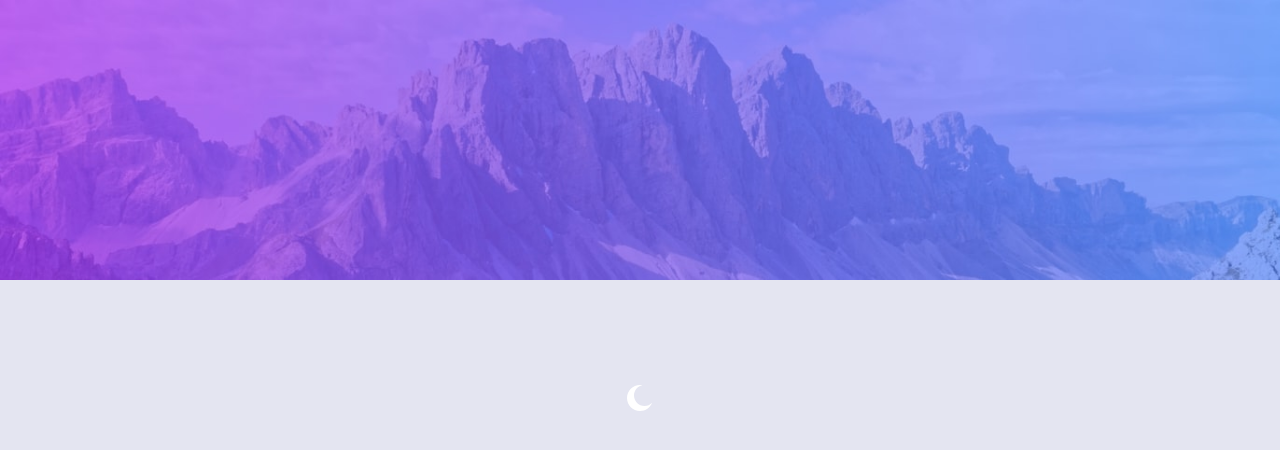
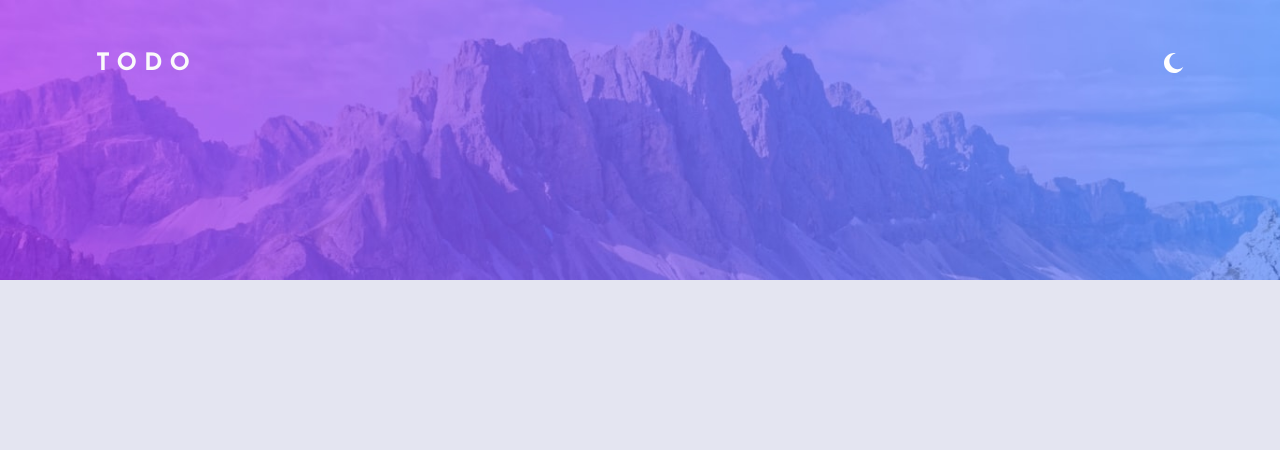
Before and after one commit to sun-empire-solutions/todo-app, a React app: page / in a window 1280 px wide. Shown: the top 450 px of the page. Built offline with nearby package versions, Linux system fonts and the light colour scheme.

Commit message:
Create Header component

```diff
--- a/src/App.tsx
+++ b/src/App.tsx
@@ -1,6 +1,7 @@
 import { useState } from "react";
 
 import { ThemeSwitcher } from "./components/ThemeSwitcher";
+import { TodosContainer } from "./containers/TodosContainer";
 import { ITheme, ThemeContext } from "./context/ThemeContext";
 import { TodoLayout } from "./layouts/TodoLayout";
 import "./styles/index.scss";
@@ -15,7 +16,7 @@ const App = () => {
   return (
     <ThemeContext.Provider value={{ theme, toggleTheme: handleThemeToggle }}>
       <TodoLayout theme={theme}>
-        <ThemeSwitcher />
+        <TodosContainer />
       </TodoLayout>
     </ThemeContext.Provider>
   );
--- /dev/null
+++ b/src/components/Header.tsx
@@ -0,0 +1,14 @@
+import { ThemeSwitcher } from "./ThemeSwitcher";
+
+const Header = ({ title }: IProps) => (
+  <div className="header">
+    <div className="title">{title}</div>
+    <ThemeSwitcher />
+  </div>
+);
+
+type IProps = {
+  title: string;
+};
+
+export { Header };
--- /dev/null
+++ b/src/containers/TodosContainer.tsx
@@ -0,0 +1,11 @@
+import { Header } from "../components/Header";
+
+const TodosContainer = () => {
+  return (
+    <div className="todos-container">
+      <Header title="Todo" />
+    </div>
+  );
+};
+
+export { TodosContainer };
--- a/src/styles/components/_all.scss
+++ b/src/styles/components/_all.scss
@@ -1 +1,2 @@
 @import "./theme-switcher";
+@import "./header";
--- /dev/null
+++ b/src/styles/components/header.scss
@@ -0,0 +1,14 @@
+.header {
+  width: 100%;
+  display: flex;
+  justify-content: space-between;
+  align-items: center;
+
+  .title {
+    font-size: 1.5rem;
+    font-weight: 700;
+    letter-spacing: 7px;
+    text-transform: uppercase;
+    color: hsl(0deg, 0%, 98%);
+  }
+}
--- a/src/styles/components/theme-switcher.scss
+++ b/src/styles/components/theme-switcher.scss
@@ -5,4 +5,8 @@
   &:hover {
     cursor: pointer;
   }
+
+  img {
+    width: 20px;
+  }
 }
--- /dev/null
+++ b/src/styles/containers/_all.scss
@@ -0,0 +1 @@
+@import "./todos-container";
--- /dev/null
+++ b/src/styles/containers/todos-container.scss
@@ -0,0 +1,7 @@
+.todos-container {
+  width: 100%;
+  height: 100%;
+  display: flex;
+  flex-direction: column;
+  justify-content: flex-start;
+}
--- a/src/styles/index.scss
+++ b/src/styles/index.scss
@@ -1,5 +1,6 @@
 @import "./base/all";
 @import "./utilities/all";
 @import "./themes/all";
+@import "./containers/all";
 @import "./components/all";
 @import "./layouts/all";
--- a/src/styles/layouts/todo-layout.scss
+++ b/src/styles/layouts/todo-layout.scss
@@ -30,6 +30,8 @@ $bottom-height-mobile: calc($height - $top-height-mobile);
   }
 
   .content {
+    width: 85%;
+    height: 87%;
     position: absolute;
     top: 50%;
     left: 50%;
```
